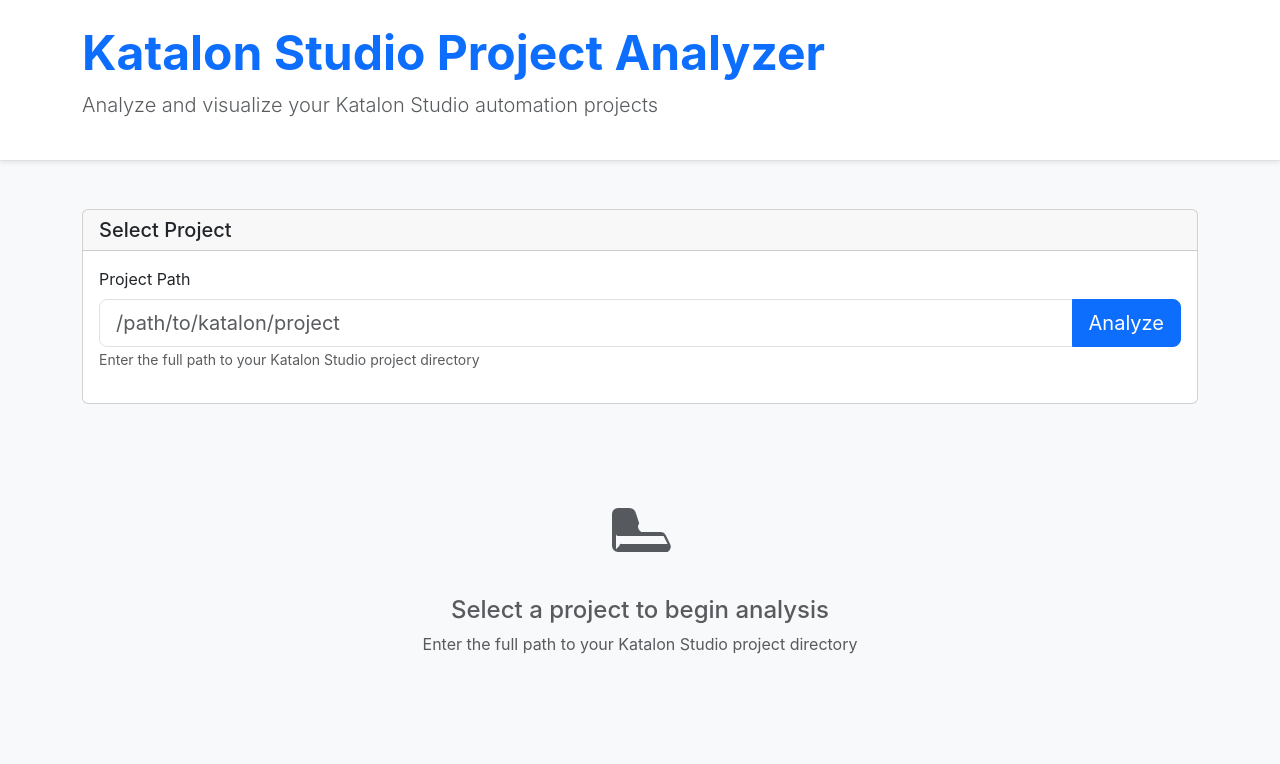
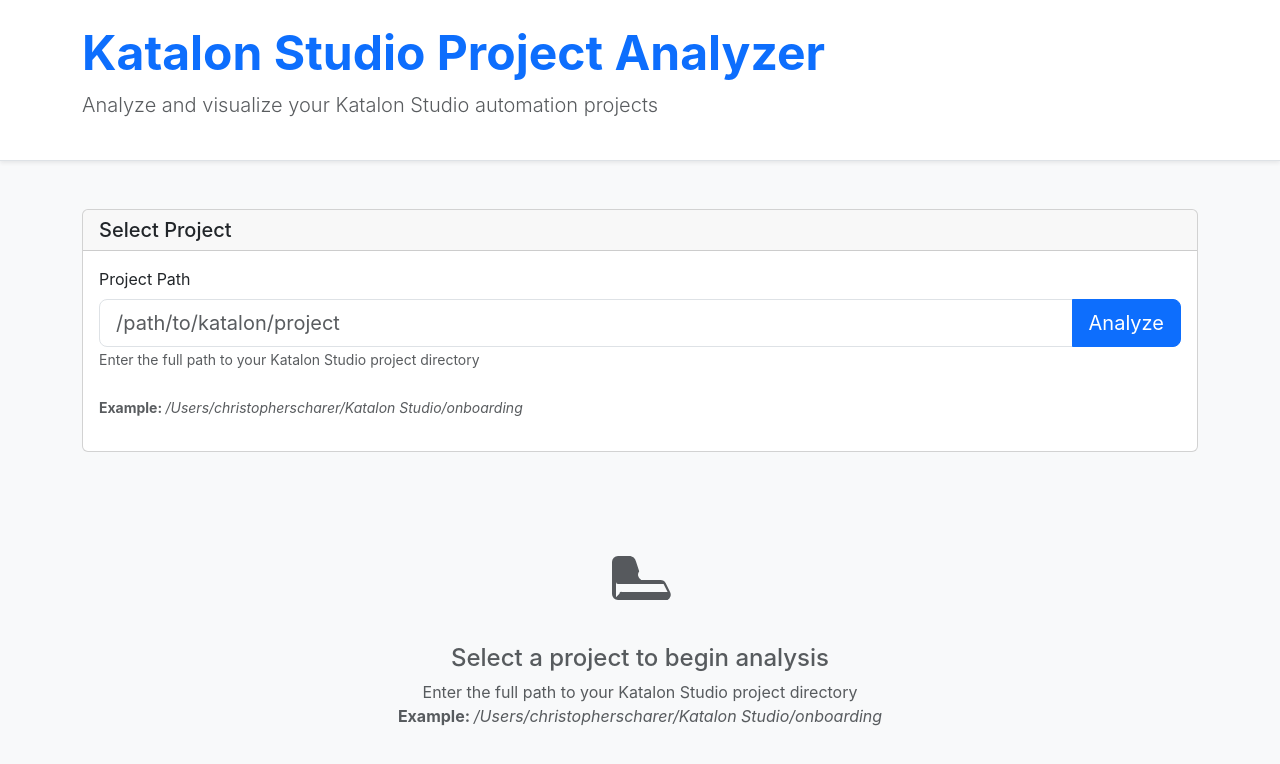
Before and after one commit to CScharer/Analyzer_Katalon, a Next.js app in the folder Next_Katalon/: page / in a window 1280 px wide. Shown: the top 764 px of the page. Built offline with nearby package versions, Linux system fonts and the light colour scheme.

Commit message:
Added Example project directory

```diff
--- a/Next_Katalon/app/page.tsx
+++ b/Next_Katalon/app/page.tsx
@@ -65,6 +65,8 @@
               <h4 className="mt-3" data-qa="empty-state-title">Select a project to begin analysis</h4>
               <p className="text-muted" data-qa="empty-state-text">
                 Enter the full path to your Katalon Studio project directory
+                <br></br>
+                <b>Example: </b><i>/Users/christopherscharer/Katalon Studio/onboarding</i>
               </p>
             </div>
           </div>
--- a/Next_Katalon/components/ProjectSelector.tsx
+++ b/Next_Katalon/components/ProjectSelector.tsx
@@ -97,7 +97,9 @@
               </Button>
             </InputGroup>
             <Form.Text className="text-muted" data-qa="project-help-text">
-              Enter the full path to your Katalon Studio project directory
+              Enter the full path to your Katalon Studio project directory<br></br>
+              <br></br>
+              <b>Example: </b><i>/Users/christopherscharer/Katalon Studio/onboarding</i>
             </Form.Text>
           </Form.Group>
         </Form>
```
Also changed, not shown: 1 other file (tests, documents, lock files or other folders).
